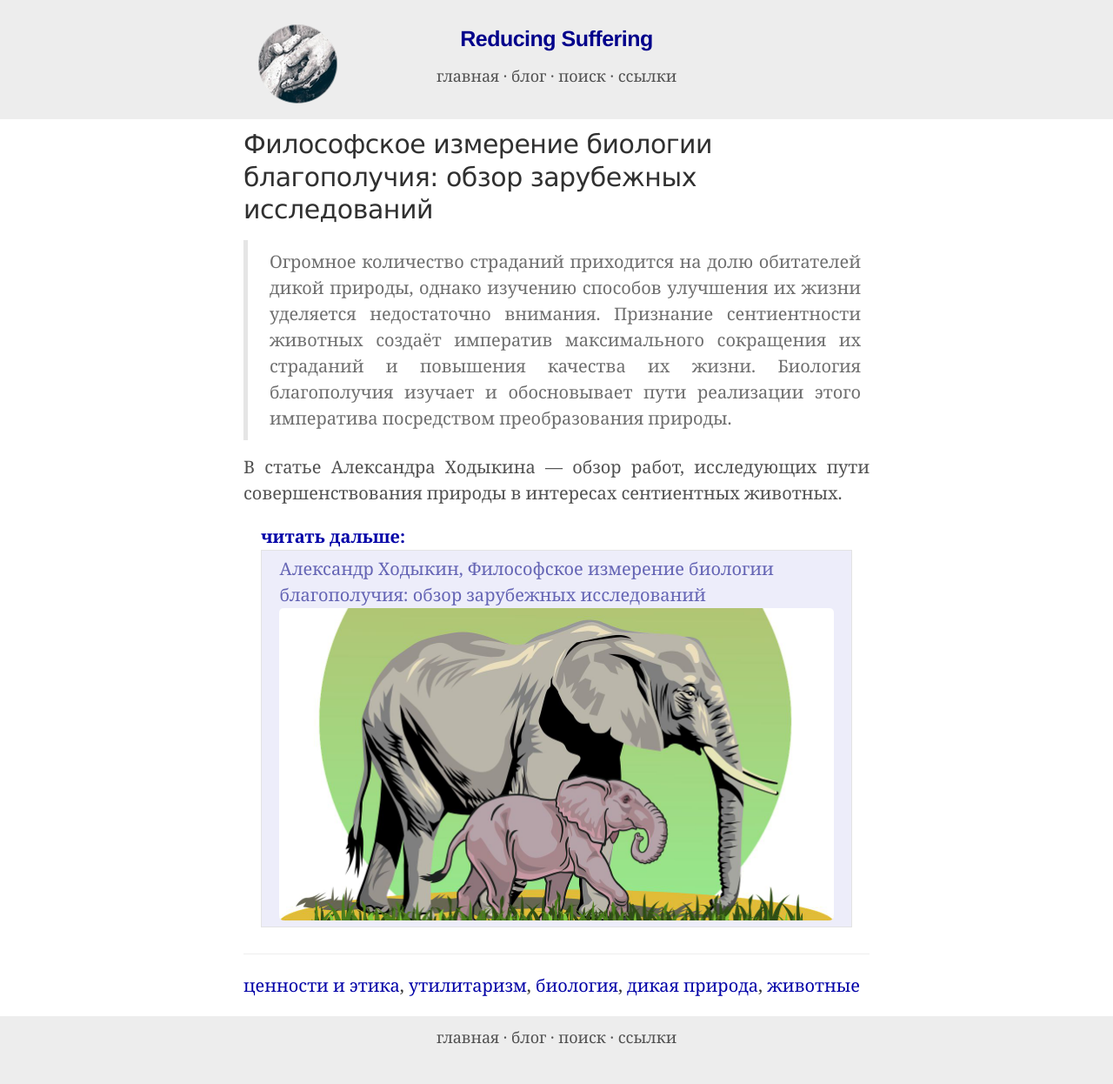
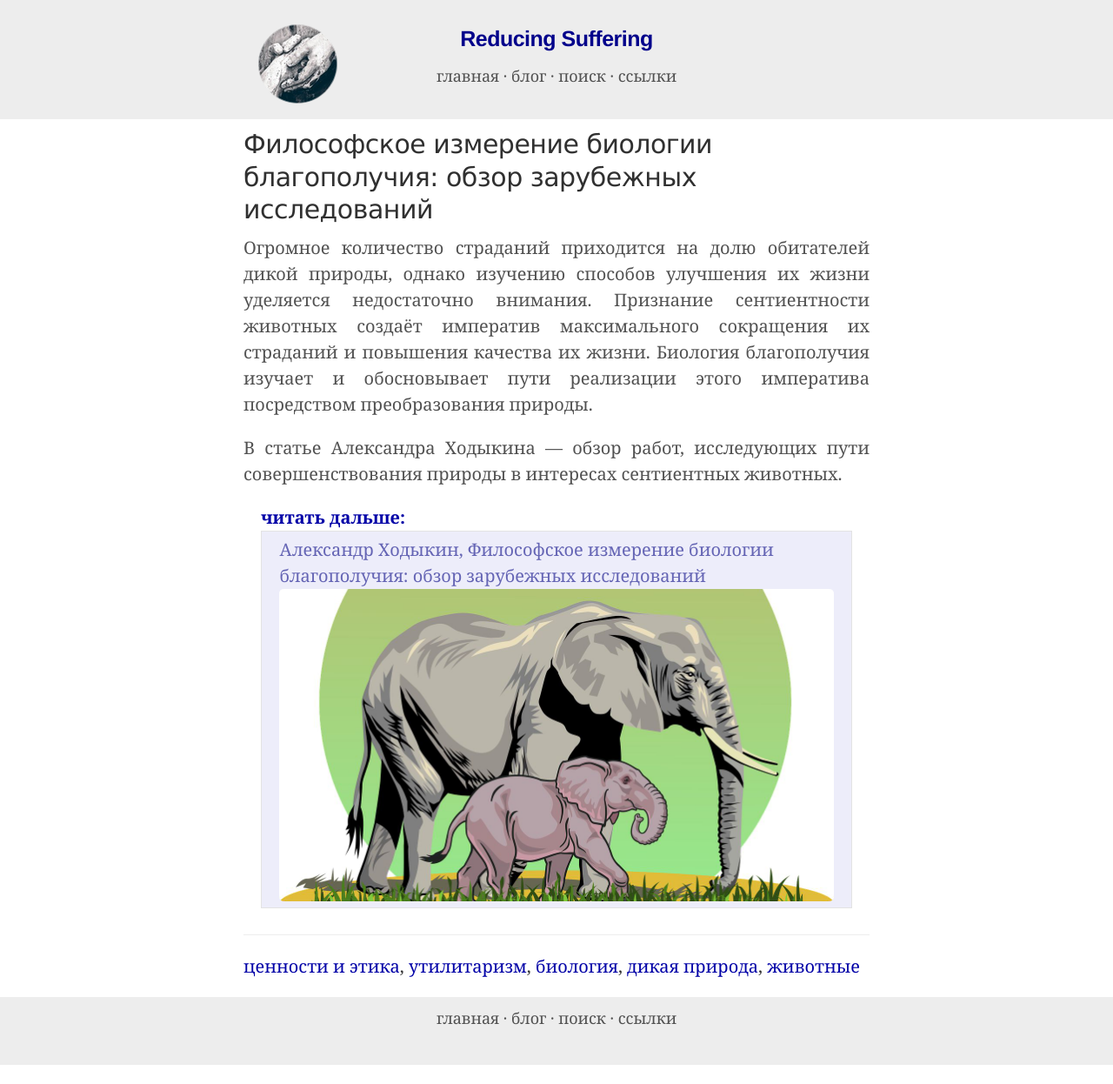
Before and after one commit to ReducingSuffering/reducingsuffering.github.io, a Jekyll site: the page built from _posts/wt/Авторы/Русскоязычные/Александр Ходыкин/2023-10-18-532.md, in a window 1280 px wide. Shown: the whole page at 87% size. Built offline with Jekyll 4.4.1, drawn with Linux system fonts in a browser that asks for light colours; after the commit the page ends 1224 px from its top, so only the background shows below that.

Commit message:
Update 2023-10-18-532.md

```diff
--- a/_posts/wt/Авторы/Русскоязычные/Александр Ходыкин/2023-10-18-532.md
+++ b/_posts/wt/Авторы/Русскоязычные/Александр Ходыкин/2023-10-18-532.md
@@ -19,6 +19,6 @@ relative: true
 preview: assets/images/previews/elephant-4462631.jpg
 preview_here: true
 ---
->Огромное количество страданий приходится на долю обитателей дикой природы, однако изучению способов улучшения их жизни уделяется недостаточно внимания. Признание сентиентности животных создаёт императив максимального сокращения их страданий и повышения качества их жизни. Биология благополучия изучает и обосновывает пути реализации этого императива посредством преобразования природы.
+Огромное количество страданий приходится на долю обитателей дикой природы, однако изучению способов улучшения их жизни уделяется недостаточно внимания. Признание сентиентности животных создаёт императив максимального сокращения их страданий и повышения качества их жизни. Биология благополучия изучает и обосновывает пути реализации этого императива посредством преобразования природы.
 
 В статье Александра Ходыкина — обзор работ, исследующих пути совершенствования природы в интересах сентиентных животных.
```
